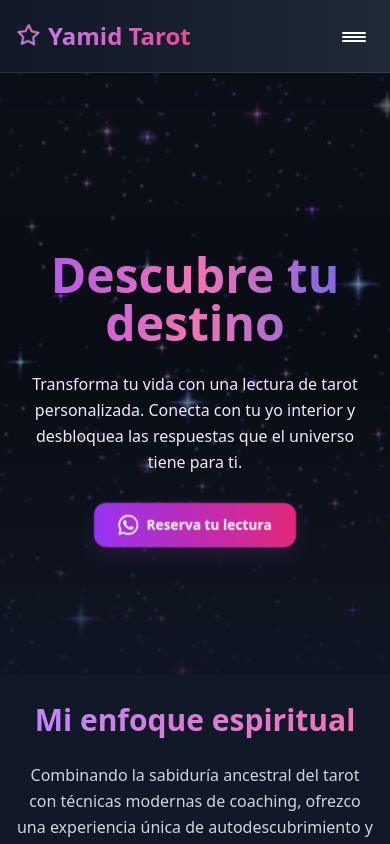
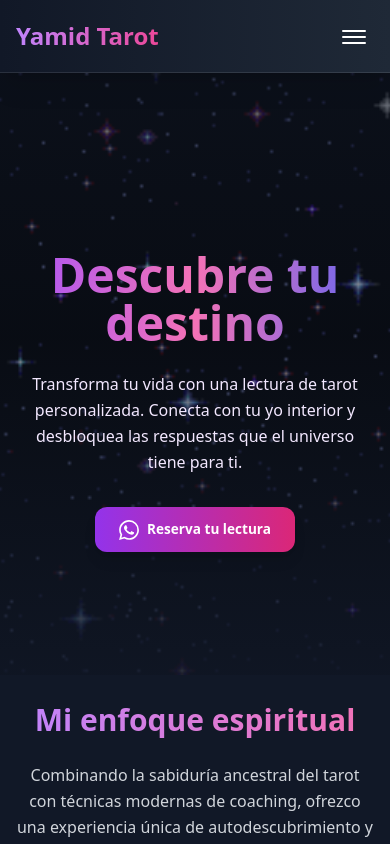
Before and after one commit to yamiddevofic/yamidstarot, a React (Vite) app in the folder app/: page / in a window 390 px wide. Shown: the top 844 px of the page. Built offline with nearby package versions, Linux system fonts and the light colour scheme.

Commit message:
edit hero, buttons and menu responsive

```diff
--- a/app/src/animations/variants.ts
+++ b/app/src/animations/variants.ts
@@ -1,186 +1,208 @@
-import { Variants } from 'framer-motion';
+import { Variants, Transition } from 'framer-motion';
 
-// src/animations/variants.ts
-export const heroAnimation = {
-  initial: { opacity: 0, y: -50 },
-  animate: { opacity: 1, y: 0 },
-  transition: { duration: 1 },
+// =================================================================
+// 1. CONSTANTES Y CONFIGURACIONES BASE (SIN CAMBIOS)
+// =================================================================
+
+const EASING = {
+  smooth: [0.25, 0.46, 0.45, 0.94] as const,
+  bounce: [0.68, -0.55, 0.265, 1.55] as const,
+  spring: [0.23, 1, 0.32, 1] as const,
+  ease: [0.4, 0, 0.2, 1] as const,
+} as const;
+const EASE = [0.42, 0, 0.58, 1] as const   // ease‑in‑out estándar
+
+//Haz un shadow de colores llamativo
+
+const SHADOWS = {
+  subtle: '0 2px 8px rgba(0,0,0,0.08)',
+  medium: '0 8px 24px rgba(0,0,0,0.12)',
+  strong: '0 16px 32px rgba(0,0,0,0.16)',
+  colored: {
+    purple: '0 12px 28px rgba(164,69,255,0.25)',
+    pink: '0 12px 28px rgba(244,114,182,0.22)',
+    active: '0 20px 40px rgba(164,69,255,0.35)',
+  }
+} as const;
+
+const baseTransition: Transition = {
+  type: 'spring',
+  stiffness: 300,
+  damping: 30,
+  mass: 0.8,
 };
 
-export const overlayVariants: Variants = {
-  hidden: { opacity: 0, y: "-5%" },
-  visible: { opacity: 1, y: "0%" },
+const smoothTransition: Transition = {
+  duration: 0.6,
+  ease: EASING.smooth,
 };
 
-export const menuItemVariants: Variants = {
-  hidden: { opacity: 0, y: 20 },
-  visible: (i: number) => ({
-    opacity: 1,
-    y: 0,
-    transition: { delay: i * 0.1 },
-  }),
+
+// =================================================================
+// 2. VARIANTES AGRUPADAS Y TIPADAS EXPLÍCITAMENTE
+// =================================================================
+
+/**
+ * Variantes para la maquetación y transiciones de página/componente.
+ */
+export const layout = {
+  hero: {
+    initial: { opacity: 0, y: -50, scale: 0.95 },
+    animate: {
+      opacity: 1,
+      y: 0,
+      scale: 1,
+      transition: { ...baseTransition, duration: 1.2, staggerChildren: 0.2 }
+    },
+    exit: { opacity: 0, y: -30, scale: 0.98, transition: smoothTransition }
+  } as Variants,
+  fadeSlideIn: {
+    hidden: { opacity: 0, y: 50, scale: 0.95 },
+    visible: {
+      opacity: 1,
+      y: 0,
+      scale: 1,
+      transition: { ...baseTransition, staggerChildren: 0.1 }
+    },
+  } as Variants,
+  slideCarousel: {
+    enter: (direction: number) => ({ x: direction > 0 ? 1000 : -1000, opacity: 0 }),
+    center: { zIndex: 1, x: 0, opacity: 1 },
+    exit: (direction: number) => ({ zIndex: 0, x: direction < 0 ? 1000 : -1000, opacity: 0 }),
+  } as Variants,
 };
 
-export const floatButtonVariants: Variants = {
+/**
+ * Variantes para elementos de UI decorativos o de estado.
+ */
+export const uiElements = {
+  overlay: {
+    hidden: { opacity: 0, y: '-5%', backdropFilter: 'blur(0px)' },
+    visible: {
+      opacity: 1,
+      y: '0%',
+      backdropFilter: 'blur(8px)',
+      transition: { ...smoothTransition, backdropFilter: { duration: 0.3 } }
+    },
+    exit: {
+      opacity: 0,
+      y: '-3%',
+      backdropFilter: 'blur(0px)',
+      transition: { duration: 0.4, ease: EASING.ease }
+    }
+  } as Variants,
+  backgroundGlow: {
+    idle: { opacity: 0, scale: 0.8, rotate: 0 },
+    active: {
+      opacity: [0, 0.4, 0.2, 0.6, 0.1, 0],
+      scale: [0.8, 1.2, 1, 1.4, 1.1, 0.8],
+      rotate: [0, 90, 180, 270, 360],
+      transition: { duration: 5, repeat: Infinity, ease: 'easeInOut' },
+    },
+    intense: {
+      opacity: [0, 0.8, 0.4, 1, 0],
+      scale: [0.5, 1.5, 1.2, 2, 0.5],
+      transition: { duration: 3, repeat: Infinity, ease: EASING.smooth },
+    },
+  } as Variants,
+  morph: {
+    initial: { borderRadius: '0%', rotate: 0 },
+    animate: {
+      borderRadius: ['0%', '50%', '25%', '50%'],
+      rotate: [0, 180, 360],
+      transition: { duration: 2, repeat: Infinity, ease: EASING.smooth },
+    },
+  } as Variants,
+};
+
+/**
+ * [CORRECCIÓN] Se define la variante del botón en una constante con tipo explícito 'Variants'.
+ * Esto resuelve el error de inferencia de TypeScript en los componentes que la usan.
+ */
+export const buttonVariants: Variants = {
+  /* ① Aparece suavemente desde abajo al montar la página */
+  intro: {
+    y: 30,
+    opacity: 0,
+    scale: 0.9,
+    transition: { duration: .55, ease: EASE },
+  },
+
+  /* ② Estado natural */
   idle: {
     y: 0,
+    opacity: 1,
     scale: 1,
-    rotate: 0,
-    boxShadow: "0 2px 8px rgba(0,0,0,0.12)",
-    filter: "brightness(1) saturate(1)",
+    boxShadow: SHADOWS.strong,
+    transition: { duration: .4, ease: EASE },
   },
-  float: {
-    y: [0, -12, 0, -8, 0, -4, 0] as unknown as number, // Type assertion for Framer Motion
-    rotate: [0, 1.2, 0, -0.8, 0, 0.4, 0] as unknown as number, // Type assertion for Framer Motion
-    scale: [1, 1.02, 1, 1.015, 1, 1.008, 1] as unknown as number, // Type assertion for Framer Motion
-    boxShadow: [
-      "0 2px 8px rgba(0,0,0,0.12)",
-      "0 16px 32px rgba(164,69,255,0.25)",
-      "0 4px 12px rgba(0,0,0,0.15)",
-      "0 12px 24px rgba(244,114,182,0.22)",
-      "0 2px 8px rgba(0,0,0,0.12)",
-      "0 8px 16px rgba(164,69,255,0.18)",
-      "0 2px 8px rgba(0,0,0,0.12)",
-    ] as unknown as string, // Type assertion for Framer Motion
-    filter: [
-      "brightness(1) saturate(1)",
-      "brightness(1.06) saturate(1.04)",
-      "brightness(1.01) saturate(1.01)",
-      "brightness(1.04) saturate(1.03)",
-      "brightness(1) saturate(1)",
-      "brightness(1.02) saturate(1.02)",
-      "brightness(1) saturate(1)",
-    ] as unknown as string, // Type assertion for Framer Motion
-    transition: {
-      duration: 6,
-      times: [0, 0.2, 0.35, 0.55, 0.7, 0.85, 1],
-      repeat: Infinity,
-      ease: [0.25, 0.46, 0.45, 0.94], // Cubic-bezier personalizado más suave
-      repeatType: "loop",
-    },
+
+  /* ③ Leve levantamiento al pasar el cursor */
+  hover: {
+    y: -8,
+    scale: 1.07,
+    boxShadow: SHADOWS.colored.active,
+    transition: { type: 'spring', stiffness: 260, damping: 10 },
   },
-  hover: {
-    scale: 1.08,
-    y: -10,
-    rotate: 0,
-    boxShadow: "0 20px 40px rgba(164,69,255,0.35)",
-    filter: "brightness(1.1) saturate(1.08)",
-    transition: {
-      type: "spring",
-      stiffness: 200,
-      damping: 20,
-      mass: 0.8,
-    },
-  },
+
+  /* ④ Feedback rápido al click/tap */
   tap: {
     scale: 0.94,
     y: -2,
-    boxShadow: "0 4px 12px rgba(0,0,0,0.25)",
-    filter: "brightness(0.96) saturate(0.98)",
-    transition: {
-      duration: 0.12,
-      ease: "easeOut",
+    boxShadow: '0 4px 12px rgba(0,0,0,.25)',
+    transition: { duration: .12, ease: 'easeOut' },
+  },
+}
+
+/**
+ * Variantes para elementos que responden a la interacción del usuario.
+ */
+export const interactive = {
+  menuItem: {
+    hidden: { opacity: 0, y: 20, x: -10, scale: 0.95 },
+    visible: (i: number) => ({
+      opacity: 1, y: 0, x: 0, scale: 1,
+      transition: { ...baseTransition, delay: i * 0.08, stiffness: 400 },
+    }),
+  } as Variants,
+  button: buttonVariants,
+  iconWiggle: {
+    loop: {
+      rotate: [0, 6, -4, 2, -1, 0], y: [0, -1.5, 0, -0.8, 0, 0], scale: [1, 1.02, 1, 1.01, 1, 1],
+      transition: { duration: 3.5, times: [0, 0.2, 0.4, 0.6, 0.8, 1], repeat: Infinity, ease: EASING.smooth, repeatDelay: 0.5 },
     },
-  },
-  // Animación de atención más sutil y natural
-  attention: {
-    scale: [1, 1.05, 1.02, 1] as unknown as number, // Type assertion for Framer Motion
-    y: [0, -8, -4, 0] as unknown as number, // Type assertion for Framer Motion
-    rotate: [0, 2, -1, 0] as unknown as number, // Type assertion for Framer Motion
-    boxShadow: [
-      "0 2px 8px rgba(0,0,0,0.12)",
-      "0 16px 32px rgba(244,114,182,0.4)",
-      "0 8px 16px rgba(164,69,255,0.3)",
-      "0 2px 8px rgba(0,0,0,0.12)",
-    ] as unknown as string, // Type assertion for Framer Motion
-    filter: [
-      "brightness(1) saturate(1)",
-      "brightness(1.08) saturate(1.06)",
-      "brightness(1.04) saturate(1.03)",
-      "brightness(1) saturate(1)",
-    ] as unknown as string, // Type assertion for Framer Motion
-    transition: {
-      duration: 1.2,
-      times: [0, 0.4, 0.7, 1],
-      ease: [0.23, 1, 0.32, 1], // Ease-out-expo
-      repeat: 1,
-      repeatDelay: 0.3,
+    subtle: {
+      rotate: [0, 3, -2, 1, 0], y: [0, -1, 0, -0.5, 0], scale: [1, 1.005, 1, 1.003, 1],
+      transition: { duration: 4, repeat: Infinity, ease: 'easeInOut' },
     },
-  },
-  // Nueva animación de "pulso" sutil para estados activos
-  pulse: {
-    scale: [1, 1.03, 1],
-    boxShadow: [
-      "0 2px 8px rgba(0,0,0,0.12)",
-      "0 8px 24px rgba(164,69,255,0.25)",
-      "0 2px 8px rgba(0,0,0,0.12)",
-    ],
-    transition: {
-      duration: 2,
-      repeat: Infinity,
-      ease: "easeInOut",
+    hover: {
+      rotate: [0, 8, -6, 4, 0], scale: [1, 1.1, 1.05, 1.15, 1], y: [0, -2, 0, -1, 0],
+      transition: { duration: 0.8, ease: EASING.bounce },
     },
-  },
+    active: {
+      rotate: [0, 15, -10, 5, 0], scale: [1, 1.2, 1.1, 1.25, 1],
+      transition: { duration: 0.6, ease: EASING.spring },
+    },
+  } as Variants,
+  ripple: {
+    tap: { scale: [0, 1.5], opacity: [0.6, 0], transition: { duration: 0.6, ease: 'easeOut' } },
+    multiRipple: { scale: [0, 1, 1.5, 2], opacity: [0.8, 0.4, 0.2, 0], transition: { duration: 1, ease: 'easeOut' } },
+  } as Variants,
 };
 
-export const iconWiggleVariants = {
-  loop: {
-    rotate: [0, 6, -4, 2, -1, 0],
-    y: [0, -1.5, 0, -0.8, 0, 0],
-    scale: [1, 1.02, 1, 1.01, 1, 1],
-    transition: {
-      duration: 3.5,
-      times: [0, 0.2, 0.4, 0.6, 0.8, 1],
-      repeat: Infinity,
-      ease: [0.25, 0.46, 0.45, 0.94], // Mismo easing suave
-      repeatDelay: 0.5,
+/**
+ * Variantes para dar feedback al usuario (carga, éxito, notificación).
+ */
+export const feedback = {
+  skeleton: {
+    loading: {
+      opacity: [0.4, 0.8, 0.4],
+      transition: { duration: 1.5, repeat: Infinity, ease: 'easeInOut' },
     },
-  },
-  // Nueva variante más sutil para iconos
-  subtle: {
-    rotate: [0, 3, -2, 1, 0],
-    y: [0, -1, 0, -0.5, 0],
-    transition: {
-      duration: 4,
-      repeat: Infinity,
-      ease: "easeInOut",
-    },
-  },
-  // Animación para hover del icono
-  hover: {
-    rotate: [0, 8, -6, 4, 0],
-    scale: [1, 1.1, 1],
-    transition: {
-      duration: 0.6,
-      ease: "easeOut",
-    },
-  },
+  } as Variants,
+  notification: {
+    hidden: { opacity: 0, y: -100, scale: 0.3 },
+    visible: { opacity: 1, y: 0, scale: 1, transition: { ...baseTransition, stiffness: 500 } },
+    exit: { opacity: 0, y: -100, scale: 0.5, transition: { duration: 0.3, ease: 'easeIn' } },
+  } as Variants,
 };
-
-// Nuevas variantes para elementos adicionales
-export const backgroundGlowVariants = {
-  idle: {
-    opacity: 0,
-    scale: 0.8,
-  },
-  active: {
-    opacity: [0, 0.4, 0.2, 0.6, 0],
-    scale: [0.8, 1.2, 1, 1.4, 0.8],
-    transition: {
-      duration: 4,
-      repeat: Infinity,
-      ease: "easeInOut",
-    },
-  },
-};
-
-export const rippleVariants = {
-  tap: {
-    scale: [0, 1.5],
-    opacity: [0.6, 0],
-    transition: {
-      duration: 0.6,
-      ease: "easeOut",
-    },
-  },
-};
--- a/app/src/components/ConoceMasButton.tsx
+++ b/app/src/components/ConoceMasButton.tsx
@@ -4,8 +4,8 @@ export default function ConoceMasButton() {
   return (
     <motion.button
       className="w-auto max-w-auto px-6 py-3 bg-gradient-to-r from-purple-600 to-pink-600 text-white font-bold rounded-xl shadow-lg hover:shadow-purple-600/40 flex items-center justify-center gap-2 transition-all group"
-      whileHover={{ scale: 1.03, y: -2 }}
-      whileTap={{ scale: 0.97 }}
+      whileHover={{ scale: 1.03, y: -2, transition: { duration: .2 } }}
+      whileTap={{ scale: 0.97, y: -1, transition: { duration: .1 } }}
     >
       <span className="text-[.9rem] md:text-[1.4rem]">Conoce más sobre mí</span>
 
--- a/app/src/components/FloatWhatsApp.tsx
+++ b/app/src/components/FloatWhatsApp.tsx
@@ -1,6 +1,7 @@
-import { motion, useAnimation, useReducedMotion } from 'framer-motion';
-import { floatButtonVariants, iconWiggleVariants, backgroundGlowVariants, rippleVariants } from '../animations/variants';
+import { easeIn, easeInOut, motion, useAnimation, useReducedMotion } from 'framer-motion';
+import { interactive, uiElements } from '../animations/variants';
 import { useEffect, useState } from 'react';
+import { div } from 'framer-motion/client';
 
 const FloatWhatsAppBtn = () => {
   const controls = useAnimation();
@@ -61,68 +62,39 @@ const FloatWhatsAppBtn = () => {
       {/* Glow de fondo para mayor impacto visual */}
       <motion.div
         className="absolute inset-0 bg-gradient-to-r from-purple-600/30 to-pink-600/30 rounded-xl blur-xl"
-        variants={backgroundGlowVariants}
+        variants={uiElements.backgroundGlow}
         initial="idle"
         animate={prefersReduced ? 'idle' : glowControls}
       />
 
       {/* Botón principal */}
       <motion.button
-        className="relative w-[100%] px-6 py-3 bg-gradient-to-r from-purple-600 to-pink-600 text-white font-bold rounded-xl shadow-lg hover:shadow-purple-600/40 flex items-center justify-center gap-2 transition-all duration-300 overflow-hidden"
-        variants={floatButtonVariants}
-        initial="idle"
-        animate={prefersReduced ? 'idle' : controls}
-        whileHover="hover"
-        whileTap="tap"
-        onTapStart={handleTap}
+        className="w-auto px-6 py-3 bg-gradient-to-r from-purple-600 to-pink-600
+        text-white font-bold rounded-xl shadow-lg hover:shadow-purple-600/40
+        flex items-center justify-center gap-2 group"
+        initial={{ opacity: 0, y: 10 }}
+        animate={{ opacity: 1, y: 0 }}
+        transition={{ duration: .7}}
+        whileHover={{ scale: 1.03, y: -2, transition: { duration: .2 } }}
+        whileTap={{ scale: 0.97, y: -1, transition: { duration: .1 } }}
       >
-        {/* Efecto ripple al hacer tap */}
-        {isPressed && (
-          <motion.div
-            className="absolute inset-0 bg-white/20 rounded-xl"
-            variants={rippleVariants}
-            initial={{ scale: 0, opacity: 0.6 }}
-            animate="tap"
-          />
-        )}
-
-        {/* Icono WhatsApp con animaciones mejoradas */}
         <motion.svg
           role="img"
           viewBox="0 0 24 24"
           xmlns="http://www.w3.org/2000/svg"
           fill="currentColor"
           className="w-5 h-5 md:w-6 md:h-6 relative z-10"
-          variants={iconWiggleVariants}
-          animate={prefersReduced ? undefined : iconControls}
         >
           <title>WhatsApp</title>
           <path d="M17.472 14.382c-.297-.149-1.758-.867-2.03-.967-.273-.099-.471-.148-.67.15-.197.297-.767.966-.94 1.164-.173.199-.347.223-.644.075-.297-.15-1.255-.463-2.39-1.475-.883-.788-1.48-1.761-1.653-2.059-.173-.297-.018-.458.13-.606.134-.133.298-.347.446-.52.149-.174.198-.298.298-.497.099-.198.05-.371-.025-.52-.075-.149-.669-1.612-.916-2.207-.242-.579-.487-.5-.669-.51-.173-.008-.371-.01-.57-.01-.198 0-.52.074-.792.372-.272.297-1.04 1.016-1.04 2.479 0 1.462 1.065 2.875 1.213 3.074.149.198 2.096 3.2 5.077 4.487.709.306 1.262.489 1.694.625.712.227 1.36.195 1.871.118.571-.085 1.758-.719 2.006-1.413.248-.694.248-1.289.173-1.413-.074-.124-.272-.198-.57-.347m-5.421 7.403h-.004a9.87 9.87 0 01-5.031-1.378l-.361-.214-3.741.982.998-3.648-.235-.374a9.86 9.86 0 01-1.51-5.26c.001-5.45 4.436-9.884 9.888-9.884 2.64 0 5.122 1.03 6.988 2.898a9.825 9.825 0 012.893 6.994c-.003 5.45-4.437 9.884-9.885 9.884m8.413-18.297A11.815 11.815 0 0012.05 0C5.495 0 .16 5.335.157 11.892c0 2.096.547 4.142 1.588 5.945L.057 24l6.305-1.654a11.882 11.882 0 005.683 1.448h.005c6.554 0 11.89-5.335 11.893-11.893a11.821 11.821 0 00-3.48-8.413Z" />
         </motion.svg>
 
-        {/* Texto con animación sutil */}
         <motion.span
           className="text-[.85rem] sm:text-[1rem] md:text-[1.4rem] relative z-10"
-          initial={{ opacity: 0, y: 2 }}
-          animate={{ opacity: 1, y: 0 }}
-          transition={{ delay: 0.2, duration: 0.4 }}
         >
           Reserva tu lectura
         </motion.span>
 
-        {/* Highlight sutil que se mueve */}
-        <motion.div
-          className="absolute top-0 left-0 w-full h-full bg-gradient-to-r from-transparent via-white/10 to-transparent"
-          animate={{
-            x: ['-100%', '100%'],
-          }}
-          transition={{
-            duration: 3,
-            repeat: Infinity,
-            repeatDelay: 7,
-            ease: 'easeInOut',
-          }}
-        />
       </motion.button>
     </div>
   );
--- a/app/src/components/header/Header.tsx
+++ b/app/src/components/header/Header.tsx
@@ -2,7 +2,7 @@
 import { useState } from 'react';
 import { motion, AnimatePresence } from 'framer-motion';
 import { NavItem } from '../nav/NavItem';
-import { overlayVariants, menuItemVariants } from '../../animations/variants';
+import { uiElements, interactive } from '../../animations/variants';
 import { useScrollVisibility } from '../../hooks/useScrollVisibility';
 
 const navItems = ["Inicio", "Sobre Mí", "Servicios", "Contacto"]; // mismo orden que tu código
@@ -26,22 +26,6 @@ export const Header = () => {
           animate={{ opacity: 1, x: 0 }}
           transition={{ duration: 0.5 }}
         >
-          <motion.div
-            className="w-6 h-6 sm:w-8 sm:h-8"
-            animate={{ rotate: 360 }}
-            transition={{ duration: 10, repeat: Infinity, ease: "linear" }}
-          >
-            {/* SVG igual al tuyo */}
-            <svg xmlns="http://www.w3.org/2000/svg" viewBox="0 0 24 24" fill="none" stroke="url(#logo-gradient)" strokeWidth="2" strokeLinecap="round" strokeLinejoin="round" className="w-full h-full">
-              <defs>
-                <linearGradient id="logo-gradient" x1="0%" y1="0%" x2="100%" y2="100%">
-                  <stop offset="0%" style={{ stopColor: "#A78BFA", stopOpacity: 1 }} />
-                  <stop offset="100%" style={{ stopColor: "#F472B6", stopOpacity: 1 }} />
-                </linearGradient>
-              </defs>
-              <path d="M12 2L15.09 8.26L22 9.27L17 14.14L18.18 21.02L12 17.77L5.82 21.02L7 14.14L2 9.27L8.91 8.26L12 2Z" />
-            </svg>
-          </motion.div>
           <span className="inline">Yamid Tarot</span>
         </motion.div>
 
@@ -60,9 +44,9 @@ export const Header = () => {
             aria-expanded={menuOpen}
           >
             <motion.div className="w-6 h-6 relative flex justify-center items-center" animate={menuOpen ? "open" : "closed"}>
-              <motion.span className="absolute h-0.5 w-full bg-white rounded-full" variants={{ closed: { top: "35%", rotate: 0 }, open: { top: "50%", rotate: 45 } }} />
+              <motion.span className="absolute h-0.5 w-full bg-white rounded-full" variants={{ closed: { top: "25%", rotate: 0 }, open: { top: "50%", rotate: 45 } }} />
               <motion.span className="absolute h-0.5 w-full bg-white rounded-full" variants={{ closed: { opacity: 1 }, open: { opacity: 0 } }} style={{ top: "50%" }} />
-              <motion.span className="absolute h-0.5 w-full bg-white rounded-full" variants={{ closed: { top: "65%", rotate: 0 }, open: { top: "50%", rotate: -45 } }} />
+              <motion.span className="absolute h-0.5 w-full bg-white rounded-full" variants={{ closed: { top: "75%", rotate: 0 }, open: { top: "50%", rotate: -45 } }} />
             </motion.div>
           </button>
         </div>
@@ -76,11 +60,11 @@ export const Header = () => {
             initial="hidden"
             animate="visible"
             exit="hidden"
-            variants={overlayVariants}
+            variants={uiElements.overlay}
           >
             <div className="container mx-auto px-4 py-6">
               {navItems.map((item, index) => (
-                <motion.div key={item} custom={index} variants={menuItemVariants}>
+                <motion.div key={item} custom={index} variants={interactive.menuItem}>
                   <a
                     href={`#${item.toLowerCase().replace(" ", "-")}`}
                     className="block py-3 text-lg font-medium text-white hover:text-purple-400 transition-colors"
--- a/app/src/components/nav/NavItem.tsx
+++ b/app/src/components/nav/NavItem.tsx
@@ -12,6 +12,9 @@ export const NavItem = ({ item }: Props) => (
     className="relative text-white/90 hover:text-white transition-colors text-base xl:text-lg font-medium flex items-center gap-2 group"
     whileHover={{ scale: 1.05 }}
     whileTap={{ scale: 0.95 }}
+    initial={{ opacity: 0, x: -20 }}
+    animate={{ opacity: 1, x: 0 }}
+    transition={{ duration: 0.5 }}
   >
     <motion.div
       className="w-4 h-4 xl:w-5 xl:h-5"
--- a/app/src/components/sections/HeroSection.tsx
+++ b/app/src/components/sections/HeroSection.tsx
@@ -1,14 +1,13 @@
 import { motion } from 'framer-motion';
-import { heroAnimation } from '../../animations/variants';
 import FloatWhatsAppBtn from '../FloatWhatsApp';
 export const HeroSection = () => (
-  <section id="inicio" className="relative min-h-[80vh] md:min-h-[90vh] flex items-center justify-center pt-32 md:pt-25">
+  <section id="inicio" className="relative min-h-[80vh] md:min-h-[90vh] flex items-center justify-center pt-32 md:pt-[6%]">
     <div className="absolute inset-0 z-0">
       <img src="./fondo-animados-estrellas.gif" alt="Yamid Tarot" className="w-full h-full object-cover" />
       <div className="absolute inset-0 bg-gradient-to-b from-gray-900/70 via-gray-900/50 to-gray-900/90" />
     </div>
     <div className="relative z-10 container mx-auto px-4 py-12 sm:py-16">
-      <motion.div className="text-center max-w-4xl mx-auto" {...heroAnimation}>
+      <motion.div className="text-center max-w-4xl mx-auto">
         <motion.h1
           className="text-[3rem] sm:text-5xl md:text-6xl lg:text-8xl font-bold mb-6 bg-gradient-to-r from-purple-500 via-pink-400 to-indigo-500 bg-clip-text text-transparent leading-none md:leading-relaxed"
           initial={{ opacity: 0, y: -50 }}
```
Also changed, not shown: app/src/components/sections/AboutSection.tsx (+4 -4 lines), app/src/pages/AboutMe.tsx (added).
